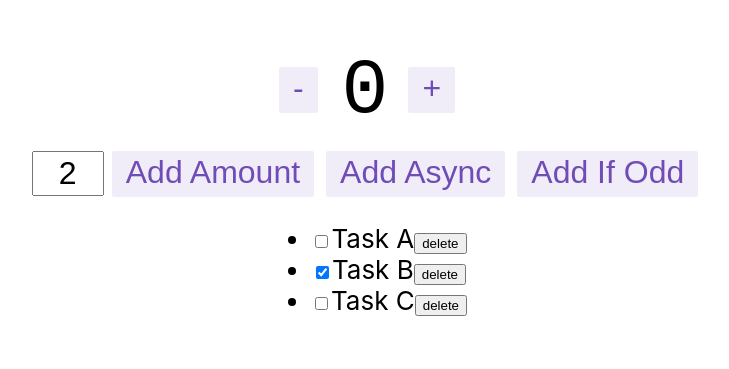
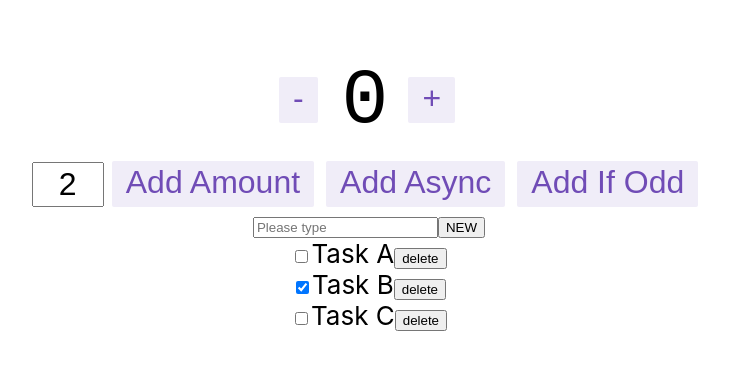
Before and after one commit to yk-graph/-yk-graph-drf-api-react-advance, a React (Create React App) app: page / in a window 1280 px wide. Shown: the part 207-576 px from the top of the page, without its empty margins (271-1000 px from the left). Built offline with nearby package versions, Linux system fonts and the light colour scheme.

Commit message:
feat: タスク新規作成

```diff
--- /dev/null
+++ b/src/features/task/TaskInput.js
@@ -0,0 +1,29 @@
+import React, { useState } from "react";
+import { useDispatch } from "react-redux";
+import { newTask } from "./taskSlice";
+
+const TaskInput = () => {
+  const dispatch = useDispatch();
+  const [editTitle, setEditTitle] = useState("");
+
+  const handleTitleChange = (e) => setEditTitle(e.target.value);
+  const handleSubmit = (e) => {
+    e.preventDefault();
+    dispatch(newTask(editTitle));
+    setEditTitle("");
+  };
+
+  return (
+    <form onSubmit={handleSubmit}>
+      <input
+        type="text"
+        placeholder="Please type"
+        value={editTitle}
+        onChange={handleTitleChange}
+      />
+      <button>NEW</button>
+    </form>
+  );
+};
+
+export default TaskInput;
--- a/src/features/task/TaskList.js
+++ b/src/features/task/TaskList.js
@@ -2,15 +2,19 @@
 import { useSelector } from "react-redux";
 import { selectTasks } from "./taskSlice";
 import TaskItem from "./TaskItem";
+import TaskInput from "./TaskInput";
 
 const TaskList = () => {
   const tasks = useSelector(selectTasks);
   return (
-    <ul>
-      {tasks.map((task) => (
-        <TaskItem key={task.id} task={task} />
-      ))}
-    </ul>
+    <>
+      <TaskInput />
+      <ul>
+        {tasks.map((task) => (
+          <TaskItem key={task.id} task={task} />
+        ))}
+      </ul>
+    </>
   );
 };
 
--- a/src/index.css
+++ b/src/index.css
@@ -1,13 +1,20 @@
 body {
   margin: 0;
-  font-family: -apple-system, BlinkMacSystemFont, 'Segoe UI', 'Roboto', 'Oxygen',
-    'Ubuntu', 'Cantarell', 'Fira Sans', 'Droid Sans', 'Helvetica Neue',
+  font-family: -apple-system, BlinkMacSystemFont, "Segoe UI", "Roboto", "Oxygen",
+    "Ubuntu", "Cantarell", "Fira Sans", "Droid Sans", "Helvetica Neue",
     sans-serif;
   -webkit-font-smoothing: antialiased;
   -moz-osx-font-smoothing: grayscale;
 }
 
 code {
-  font-family: source-code-pro, Menlo, Monaco, Consolas, 'Courier New',
+  font-family: source-code-pro, Menlo, Monaco, Consolas, "Courier New",
     monospace;
 }
+
+ul,
+li {
+  margin: 0;
+  padding: 0;
+  list-style-type: none;
+}
```
